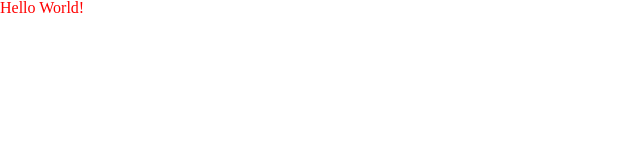
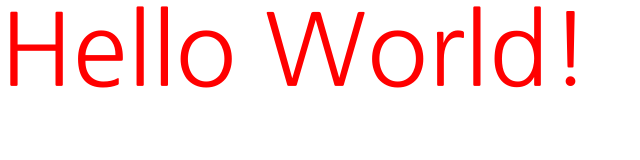
Before and after one commit to make10in3/javascript, a plain HTML site: page index.html in a window 1280 px wide. Shown: the whole page, without its empty margins (0-640 px from the left). Drawn offline with nearby package versions, Linux system fonts and the light colour scheme.

Commit message:
[#2] 구글 폰트 추가
폰트를 사용할 때는 꼭 라이센스 확인하기

```diff
--- a/css/main.css
+++ b/css/main.css
@@ -1,3 +1,5 @@
 body {
   color: red;
+  font-size: 100px;
+  font-family: 'Nanum Gothic', sans-serif;
 }
--- a/index.html
+++ b/index.html
@@ -22,7 +22,11 @@
 
   <link rel="icon" href="./favicon.png" />
   <link rel="stylesheet" href="https://cdn.jsdelivr.net/npm/reset-css@5.0.1/reset.min.css" />
-  <link rel="stylesheet" href="./css/main.css" >
+  <link rel="preconnect" href="https://fonts.gstatic.com">
+  <link href="https://fonts.googleapis.com/css2?family=Nanum+Gothic:wght@400;700&display=swap" rel="stylesheet">
+  <link rel="stylesheet" href="./css/main.css" />
+
+
 </head>
 <body>
   Hello World!
```
